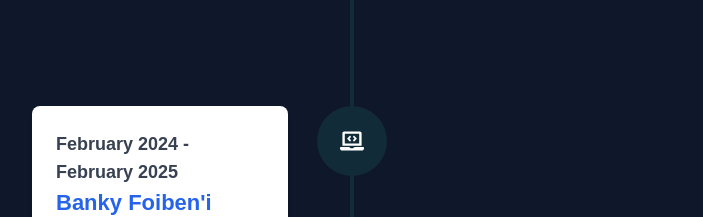
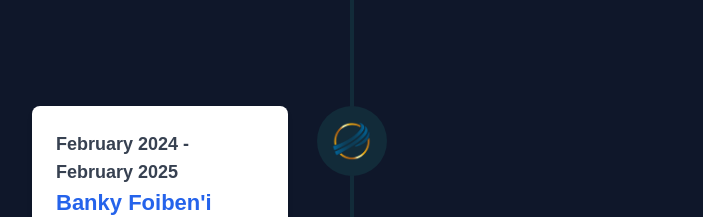
Before and after one commit to Mukkun007/PORTFOLIO-LOVA, a Next.js app: page / in a window 1280 px wide. Shown: the part 1200-1417 px from the top of the page, without its empty margins (288-991 px from the left). Built offline with nearby package versions, Linux system fonts and the light colour scheme.

Commit message:
BFM logo

```diff
--- a/public/locales/fr.json
+++ b/public/locales/fr.json
@@ -33,7 +33,7 @@
     "desc": {
       "p1": "Concevoir et développer des applications web, à la fois",
       "p2": "en mettant l'accent sur la ",
-      "span1": "propreté du code",
+      "span1": "propreté du code ",
       "span2": "l'expérience utilisateur.",
       "p3": " J’optimise également les technologies existantes pour améliorer la ",
       "span3": " performance, ",
--- a/src/components/Experience.tsx
+++ b/src/components/Experience.tsx
@@ -12,7 +12,13 @@ const Experience = () => {
       date: t("experience.date1"),
       establishment: "Banky Foiben'i Madagasikara",
       position: t("experience.position1"),
-      icon: <FaLaptopCode />,
+      icon: (
+        <img
+          src="/images/bfm-min-v2_0.png"
+          alt="BFM Logo"
+          className="w-[32px] h-[30px] sm:w-[37px] sm:h-[35px] md:w-[40px] md:h-[38px] lg:w-[44px] lg:h-[42px]"
+        />
+      ),
     },
     {
       date: t("experience.date2"),
```
Also changed, not shown: public/images/bfm-min-v2_0.png (added).
